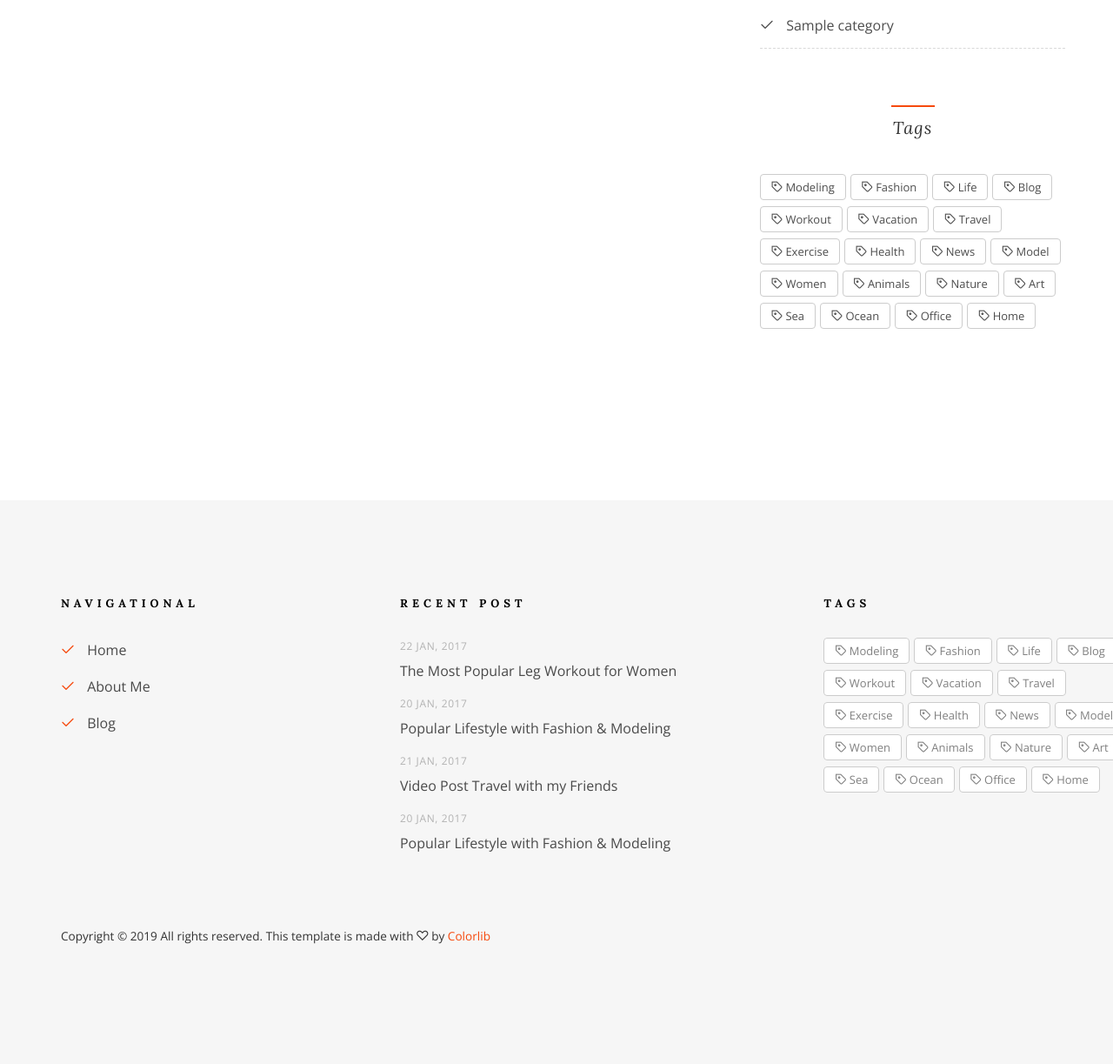
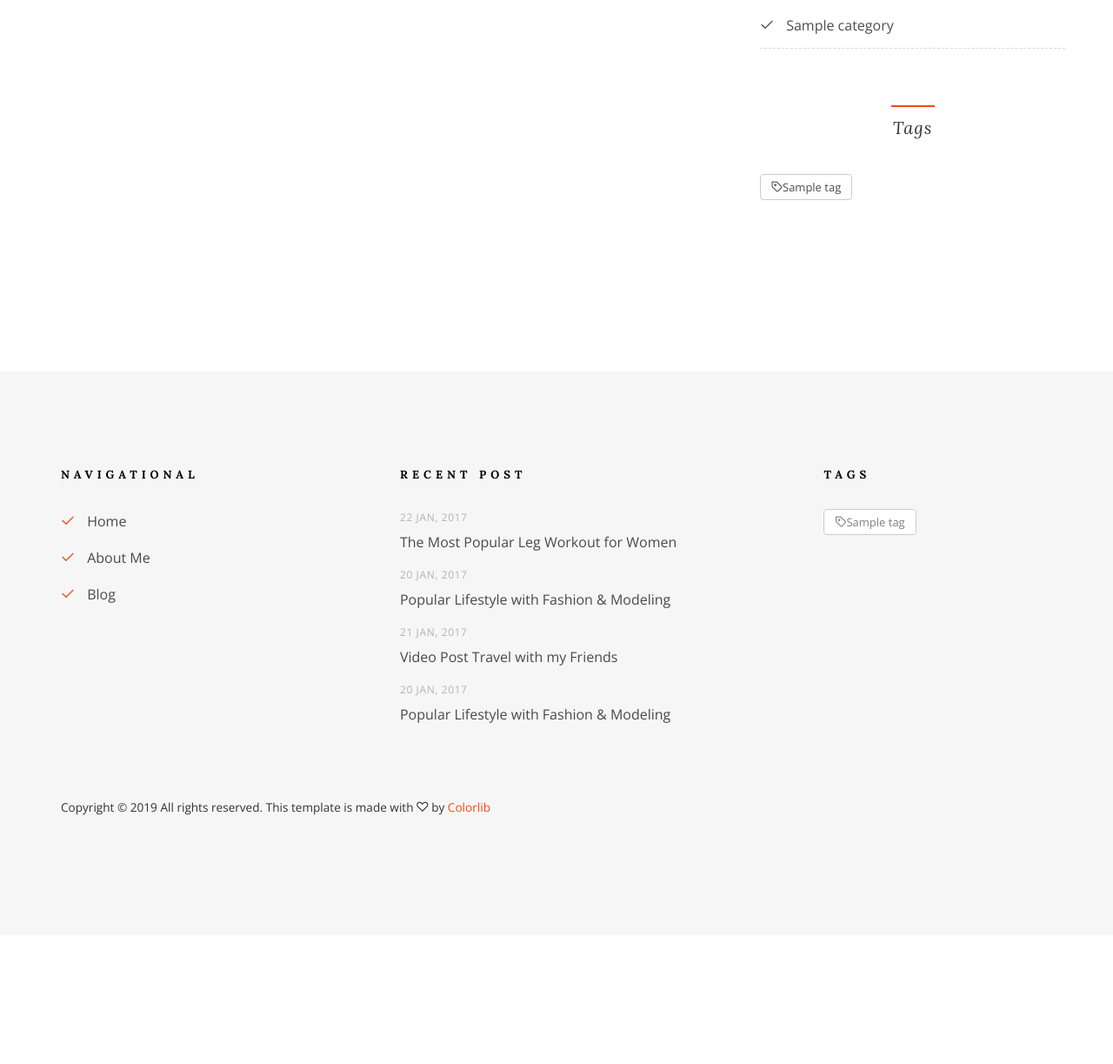
Before and after one commit to runforever/djblog, a Django app: page /article/index/ in a window 1280 px wide. Shown: the part 1807-3030 px from the top of the page at 87% size. After the commit the page ends 2744 px from the top, so only its background shows below. Run offline with Django 3.2, Linux system fonts and the light colour scheme; tables that the repository leaves empty hold one stand-in row (values such as "Sample post"); some libraries are stand-ins or nearby versions; some web fonts are replaced.

Commit message:
Tag 功能完成

```diff
--- a/djblog/app/article/admin.py
+++ b/djblog/app/article/admin.py
@@ -3,7 +3,9 @@ from django.contrib import admin
 from .models import (
     Article,
     Category,
+    Tag,
 )
 
 admin.site.register(Article)
 admin.site.register(Category)
+admin.site.register(Tag)
--- a/djblog/app/article/models.py
+++ b/djblog/app/article/models.py
@@ -23,6 +23,11 @@ class Article(models.Model):
         null=True,
         blank=True,
         on_delete=models.SET_NULL,
+    )
+    tags = models.ManyToManyField(
+        'article.Tag',
+        verbose_name='文章标签',
+        blank=True,
     )
     created_at = models.DateTimeField(
         '创建时间',
@@ -57,3 +62,21 @@ class Category(models.Model):
     class Meta:
         verbose_name = '分类'
         verbose_name_plural = verbose_name
+
+
+class Tag(models.Model):
+    """
+    文章标签
+    """
+
+    name = models.CharField(
+        '标签名',
+        max_length=50,
+    )
+
+    def __str__(self):
+        return self.name
+
+    class Meta:
+        verbose_name = '文章标签'
+        verbose_name_plural = verbose_name
--- a/djblog/app/article/views.py
+++ b/djblog/app/article/views.py
@@ -9,6 +9,7 @@ from .filters import (
 from .models import (
     Article,
     Category,
+    Tag,
 )
 
 
@@ -17,6 +18,7 @@ class BlogIndexView(View):
     def get(self, request, *args, **kwargs):
         article_list = ArticleFilter(request.GET, queryset=Article.objects.all()).qs
         category_list = Category.objects.all()
+        tag_list = Tag.objects.all()
 
         return render(
             request,
@@ -24,6 +26,7 @@ class BlogIndexView(View):
             {
                 'article_list': article_list,
                 'category_list': category_list,
+                'tag_list': tag_list,
             }
         )
 """
@@ -74,3 +77,8 @@ class ArticleDetailView(DetailView):
     model = Article
     template_name = 'article/detail.html'
     context_object_name = 'article'
+
+    def get_context_data(self, **kwargs):
+        context = super().get_context_data(**kwargs)
+        context['tag_list'] = Tag.objects.all()
+        return context
--- a/djblog/templates/article/index.html
+++ b/djblog/templates/article/index.html
@@ -229,6 +229,9 @@
         <div class="side-wrap">
           <h2 class="sidebar-heading">Tags</h2>
           <p class="tags">
+            {% for tag in tag_list %}
+            <span><a href="#"><i class="icon-tag"></i>{{ tag.name }}</a></span>
+            {% empty %}
             <span><a href="#"><i class="icon-tag"></i> Modeling</a></span>
             <span><a href="#"><i class="icon-tag"></i> Fashion</a></span>
             <span><a href="#"><i class="icon-tag"></i> Life</a></span>
@@ -248,6 +251,7 @@
             <span><a href="#"><i class="icon-tag"></i> Ocean</a></span>
             <span><a href="#"><i class="icon-tag"></i> Office</a></span>
             <span><a href="#"><i class="icon-tag"></i> Home</a></span>
+            {% endfor %}
           </p>
         </div>
 
--- a/djblog/templates/base.html
+++ b/djblog/templates/base.html
@@ -242,7 +242,9 @@
             <div class="col-md-4 col-md-push-1">
               <h2>Tags</h2>
               <p class="tags">
-                <span><a href="#"><i class="icon-tag"></i> Modeling</a></span>
+                {% for tag in tag_list %}
+                <span><a href="#"><i class="icon-tag"></i>{{ tag.name }}</a></span>
+                {% empty %}
                 <span><a href="#"><i class="icon-tag"></i> Fashion</a></span>
                 <span><a href="#"><i class="icon-tag"></i> Life</a></span>
                 <span><a href="#"><i class="icon-tag"></i> Blog</a></span>
@@ -261,6 +263,7 @@
                 <span><a href="#"><i class="icon-tag"></i> Ocean</a></span>
                 <span><a href="#"><i class="icon-tag"></i> Office</a></span>
                 <span><a href="#"><i class="icon-tag"></i> Home</a></span>
+                {% endfor %}
               </p>
             </div>
           </div>
```
Also changed, not shown: djblog/app/article/migrations/0003_auto_20190428_0803.py (added).
